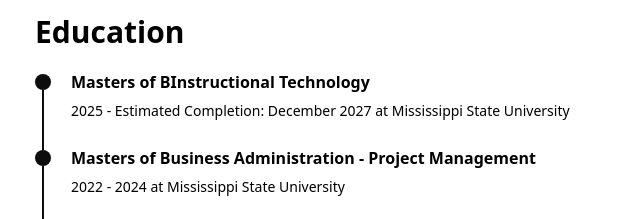
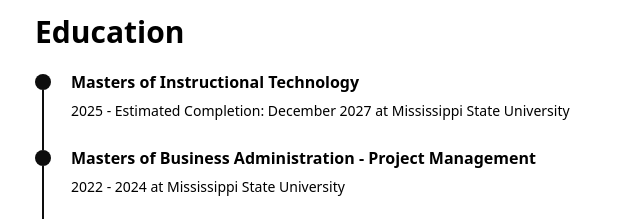
Before and after one commit to CRHudson/CRHudson.github.io, an Astro site: page /cv in a window 1280 px wide. Shown: the part 242-461 px from the top of the page, 331-971 px from the left. Built offline with nearby package versions, Linux system fonts and the light colour scheme; Astro itself is replaced by a stand-in of ours.

Commit message:
fixed typo

```diff
--- a/src/pages/cv.astro
+++ b/src/pages/cv.astro
@@ -18,7 +18,7 @@
 
   <div class="time-line-container grid gap-4 mb-10">
     <TimeLineElement
-      title="Masters of BInstructional Technology"
+      title="Masters of Instructional Technology"
       subtitle="2025 - Estimated Completion: December 2027 at Mississippi State University"
     />
     <TimeLineElement
```
